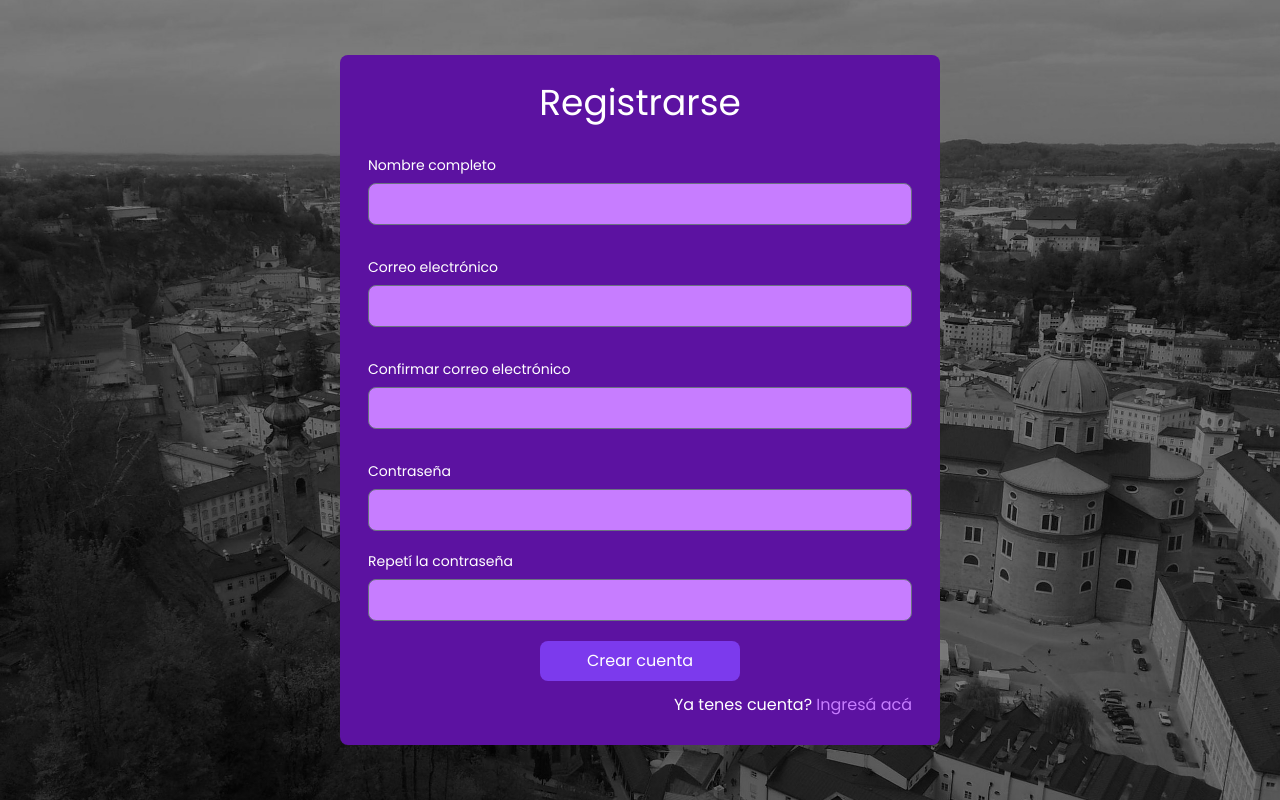
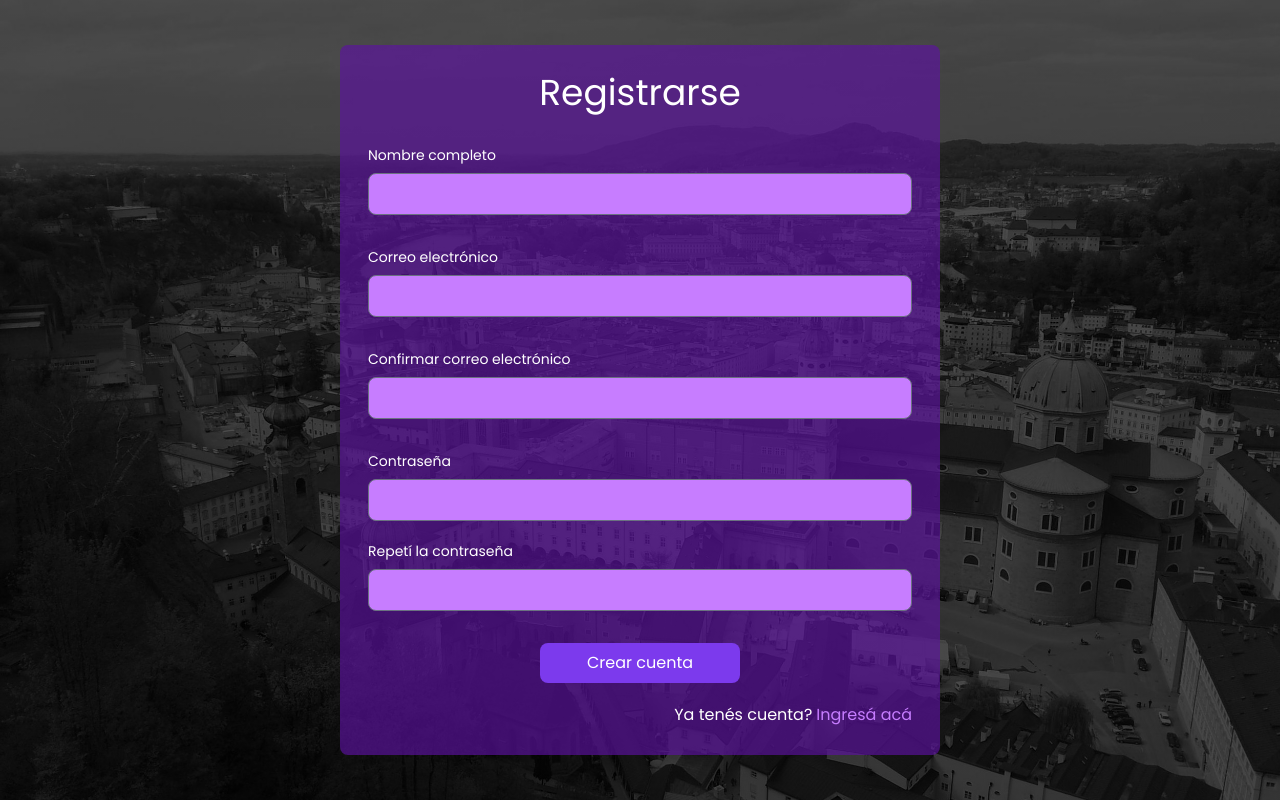
Before and after one commit to guidoFortunato/api-uade, a React (Vite) app: page /auth/register in a window 1280 px wide. Built offline with nearby package versions, Linux system fonts and the light colour scheme; the HTML template or start-up script is replaced by a standard one.

Commit message:
mejoras estéticas formularios

```diff
--- a/src/auth/Login.jsx
+++ b/src/auth/Login.jsx
@@ -7,7 +7,7 @@ export const Login = () => {
   };
 
   return (
-    <div className="bg-violet-dark p-7 rounded-lg bg-opacity-85 ">
+    <div className="bg-violet-dark p-7 rounded-lg bg-opacity-65">
       <form className="mx-auto" onSubmit={handleSubmit}>
         <h3 className="text-white text-center text-3xl sm:text-4xl">
           Iniciar sesión
@@ -25,7 +25,7 @@ export const Login = () => {
             className="bg-violet-light font-semibold border border-[violet-light] text-white text-sm rounded-lg focus:ring-violet-500 focus:border-violet-600 block w-full p-2.5 "
           />
         </div>
-        <div className="mb-5">
+        <div className="mb-8">
           <label
             htmlFor="password"
             className="block mb-2 text-sm font-medium text-white"
@@ -38,18 +38,23 @@ export const Login = () => {
             className="bg-violet-light border border-[violet-light] font-semibold text-white text-sm rounded-lg focus:ring-violet-600 focus:border-violet-600 block w-full p-2.5 "
           />
         </div>
-        <div className="flex justify-center w-full mb-3">
+        <div className="flex justify-center w-full mb-5">
           <button type="submit" className="btn-primary w-[200px]">
             Ingresar
           </button>
         </div>
-        <div className="flex justify-end text-white">
-          <p>
-            No tenes cuenta?{" "}
-            <Link to="/auth/register" className="text-violet-light cursor-pointer hover:text-violet-500">
-              Registrate acá
+        <div className="flex flex-col items-center sm:flex-row  sm:justify-end text-white">
+          <div>
+            <span>No tenés cuenta?</span>
+          </div>
+          <div>
+            <Link
+              to="/auth/register"
+              className="text-violet-light cursor-pointer hover:text-violet-500 ml-1"
+            >
+              <span>Registrate acá</span>
             </Link>
-          </p>
+          </div>
         </div>
       </form>
     </div>
--- a/src/auth/Register.jsx
+++ b/src/auth/Register.jsx
@@ -7,8 +7,8 @@ export const Register = () => {
   };
 
   return (
-    <div className="bg-violet-dark p-7 rounded-lg">
-      <form className="mx-auto bg-violet-dark" onSubmit={handleSubmit}>
+    <div className="bg-violet-dark p-7 rounded-lg bg-opacity-65">
+      <form className="mx-auto" onSubmit={handleSubmit}>
         <h3 className="text-white text-center text-3xl sm:text-4xl">
           Registrarse
         </h3>
@@ -36,7 +36,6 @@ export const Register = () => {
             type="email"
             id="emailConfirm"
             className="bg-violet-light font-semibold border border-[violet-light] text-white text-sm rounded-lg focus:ring-violet-500 focus:border-violet-600 block w-full p-2.5 "
-
           />
         </div>
         <div className="my-8">
@@ -65,7 +64,7 @@ export const Register = () => {
             className="bg-violet-light font-semibold border border-[violet-light] text-white text-sm rounded-lg focus:ring-violet-600 focus:border-violet-600 block w-full p-2.5 "
           />
         </div>
-        <div className="mb-5">
+        <div className="mb-8">
           <label
             htmlFor="passwordRepeat"
             className="block mb-2 text-sm font-medium text-white"
@@ -78,21 +77,23 @@ export const Register = () => {
             className="bg-violet-light border border-[violet-light] font-semibold text-white text-sm rounded-lg focus:ring-violet-600 focus:border-violet-600 block w-full p-2.5 "
           />
         </div>
-        <div className="flex justify-center w-full mb-3">
+        <div className="flex justify-center w-full mb-5">
           <button type="submit" className="btn-primary w-[200px]">
             Crear cuenta
           </button>
         </div>
-        <div className="flex justify-end text-white">
-          <p>
-            Ya tenes cuenta?{" "}
+        <div className="flex flex-col items-center sm:flex-row  sm:justify-end text-white">
+          <div>
+            <span>Ya tenés cuenta?</span>
+          </div>
+          <div>
             <Link
               to="/auth/login"
-              className="text-violet-light cursor-pointer hover:text-violet-500"
+              className="text-violet-light cursor-pointer hover:text-violet-500 ml-1"
             >
-              Ingresá acá
+              <span>Ingresá acá</span>
             </Link>
-          </p>
+          </div>
         </div>
       </form>
     </div>
--- a/src/index.css
+++ b/src/index.css
@@ -6,8 +6,8 @@ body{
   font-family: "Poppins", "Montserrat", "Raleway",'Roboto', sans-serif;
   /* background-image: url("/public/4500x2500.jpg"); */
   background-image: linear-gradient(
-    rgba(0,0,0,0.5),
-    rgba(0,0,0,0.5)
+    rgba(0,0,0,0.7),
+    rgba(0,0,0,0.7)
   ), url("/public/2500x1900.jpg");
   background-size: cover;
   background-repeat: no-repeat;
--- a/src/pages/Home.jsx
+++ b/src/pages/Home.jsx
@@ -2,9 +2,9 @@ import { Link } from "react-router-dom";
 
 export const Home = () => {
   return (
-    <div className="grid grid-cols-1 text-center gap-6">
-      <h1 className="text-4xl sm:text-5xl font-semibold">FrameLand</h1>
-      <p>Disfruta de las mejores películas y series acá</p>
+    <div className="grid grid-cols-1 text-center text-white gap-6">
+      <h1 className="text-4xl sm:text-6xl font-semibold">FrameLand</h1>
+      <p className="sm:text-xl">Disfrutá de las mejores películas y series</p>
       <div className="flex flex-col sm:flex-row sm:justify-between">
         <Link to="/auth/login" className="w-full">
           <button className="btn-primary mb-5 sm:mb-0 w-[90%]">Iniciar sesión</button>
```
